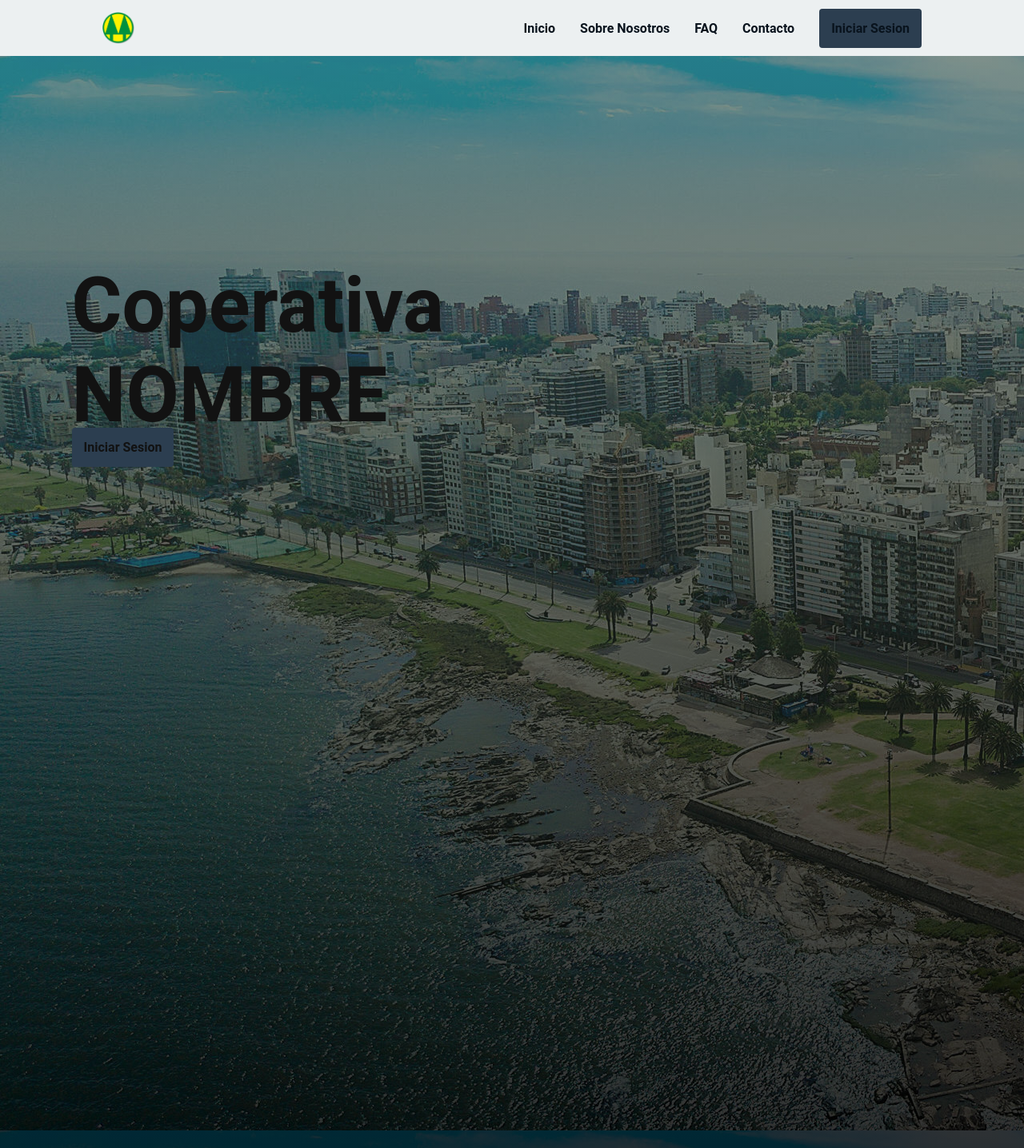
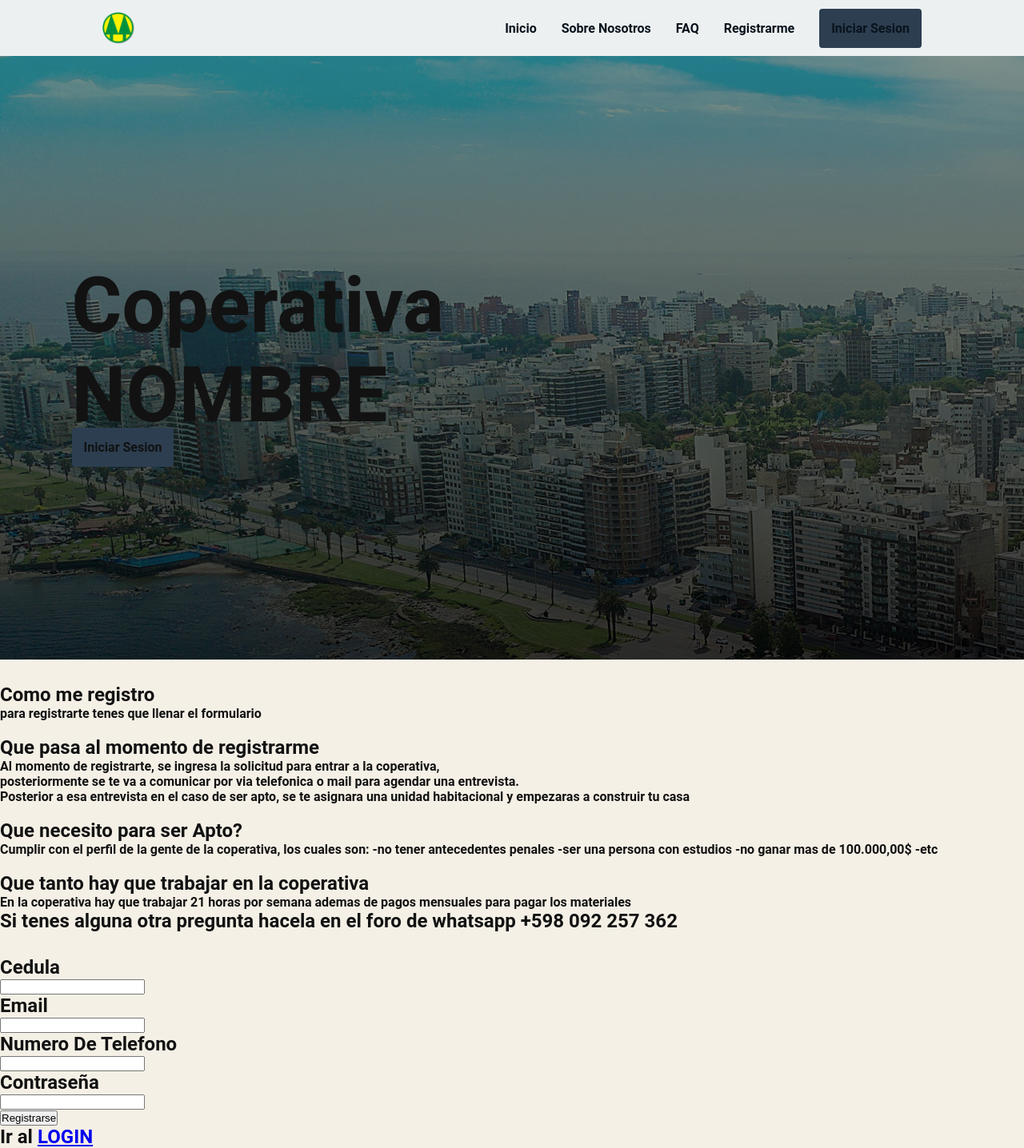
Before and after one commit to QuartecGaze/Proyecto, a PHP site: page / in a window 1280 px wide. Shown: the whole page at 80% size. Run offline with PHP 8.4, Linux system fonts and the light colour scheme.

Commit message:
Add files via upload

```diff
--- a/estilos.css
+++ b/estilos.css
@@ -54,7 +54,7 @@ header nav ul li {
   list-style: none;
 }
 
-header nav ul li a {
+header nav ul li a { /*Todo junto porque sino se bugea el burger ico*/
   color: var(--azul-letras-header);
   text-decoration: none;
   font-weight: 700;
@@ -86,7 +86,7 @@ header nav ul li a:hover, .active {
 }
 
 .hero a{
-  color: #121212;
+  color: var(--gris-oscuro);
   text-decoration: none;
   font-weight: 700;
 }
@@ -101,6 +101,26 @@ header nav ul li a:hover, .active {
 }
 
 
+
+
+
+
+.FAQ {
+  margin-top: 30px;
+}
+.Registro {
+  margin-top: 30px;
+}
+
+
+
+
+
+
+footer {
+  height: 100px;
+  background-color: var(--azul-letras-header);
+}
 
 
 .burger-ico {
--- a/index.html
+++ b/index.html
@@ -9,15 +9,16 @@
 <header>
         <div class="shadow"></div>
           <div class="container">
+
               <img src="Fotos/logo.png" alt="logoPrincipal">
 
               <nav>
                 <ul>
                   <li><a href="index.html" class="activo">Inicio</a></li>
-                  <li><a href="Sobre Nosotros.html">Sobre Nosotros</a></li>
-                  <li><a href="FAQ.html">FAQ</a></li>
-                  <li><a href="Contacto.html">Contacto</a></li>
-                  <li><a href="IniciarSesion.html" id="IniciarSesion">Iniciar Sesion</a></li>
+                  <li><a href="#SobreNosotros">Sobre Nosotros</a></li>
+                  <li><a href="#FAQ">FAQ</a></li>
+                  <li><a href="#Registro">Registrarme</a></li>
+                  <li><a href="IniciarSesion.php" id="IniciarSesion">Iniciar Sesion</a></li>
 
                 </ul>
               </nav>
@@ -37,15 +38,70 @@
     </section>
 
 
-    <section>
+    <section class="SobreNosotros">
 
     </section>
 
 
-    <section>
+    <section class="FAQ">
+
+        <h2>Como me registro</h2>
+        <h4>para registrarte tenes que llenar el formulario</h4>
+
+<br>
+
+        <h2>Que pasa al momento de registrarme</h2>
+        <h4>Al momento de registrarte, se ingresa la solicitud para entrar a la coperativa, <br>
+             posteriormente se te va a comunicar por via telefonica o mail para agendar una entrevista. <br>
+             Posterior a esa entrevista en el caso de ser apto, se te asignara una unidad habitacional y empezaras a construir tu casa <br>
+
+            </h4>
+
+<br>
+
+        <h2>Que necesito para ser Apto?</h2>
+        <h4>Cumplir con el perfil de la gente de la coperativa, los cuales son:
+            -no tener antecedentes penales
+            -ser una persona con estudios
+            -no ganar mas de 100.000,00$
+            -etc
+        </h4>
+
+<br>
+
+        <h2>Que tanto hay que trabajar en la coperativa</h2>
+        <h4>En la coperativa hay que trabajar 21 horas por semana ademas de pagos mensuales para pagar los materiales</h4>
+
+        <h2>Si tenes alguna otra pregunta hacela en el foro de whatsapp +598 092 257 362 </h2>
 
     </section>
 
+
+    <section class="Registro">
+
+        <form action="../back/registro.php" method="POST">
+
+            <h2>Cedula</h2>
+                <input type="text" name="Cedula" required>
+            <h2>Email</h2>
+                <input type="email" name="email" required>
+            <h2>Numero De Telefono</h2>
+                <input type="tel" name="Telefono" required>
+            <h2>Contraseña</h2>
+                <input type="password" name="password" minlength="6" required>
+
+
+                <br>
+
+            <button type="submit">Registrarse</button>
+
+                <br>
+
+            <h2>Ir al  <a href="login.php">LOGIN</a></h2>
+
+        </form>
+
+    </section>
 
 </body>
 
```
